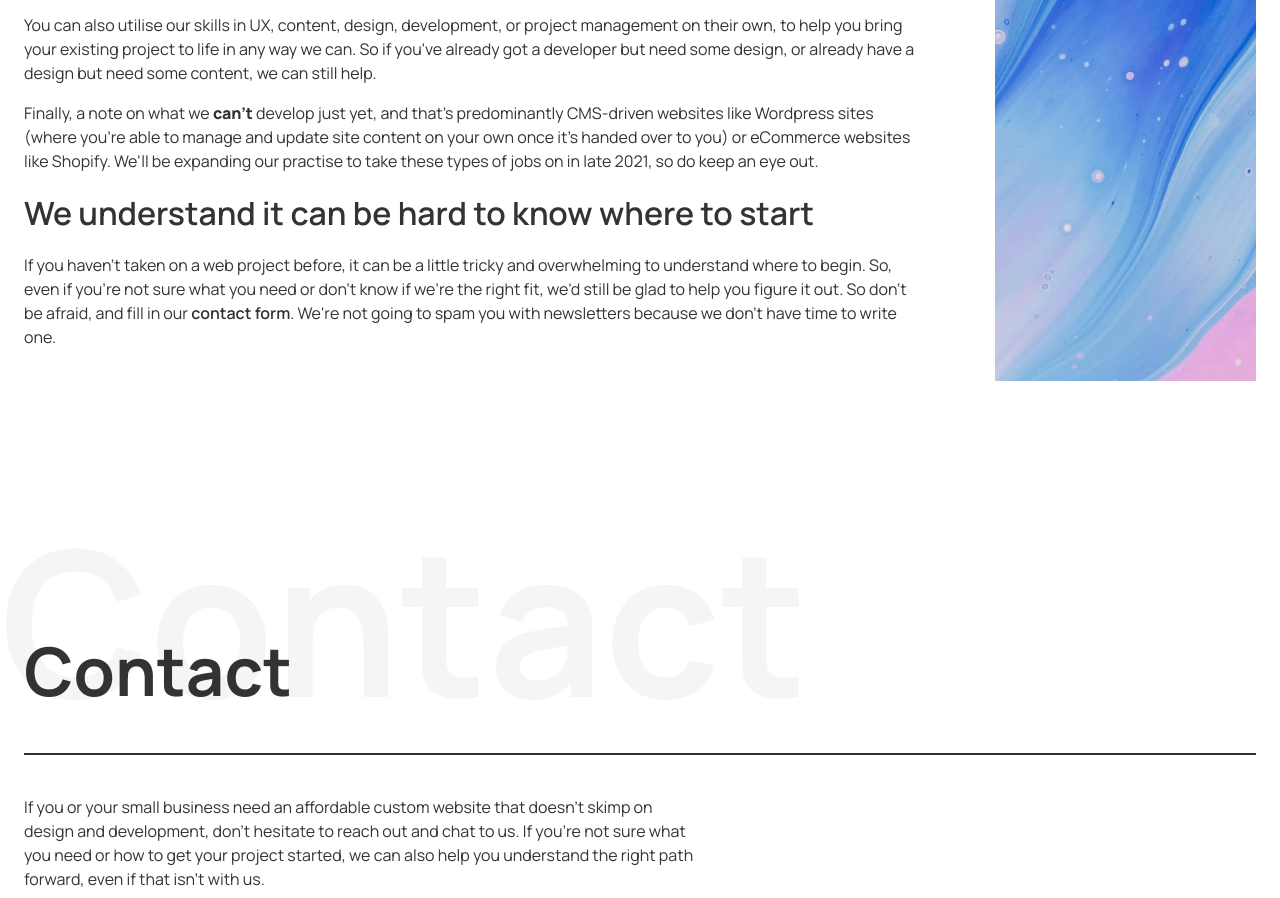
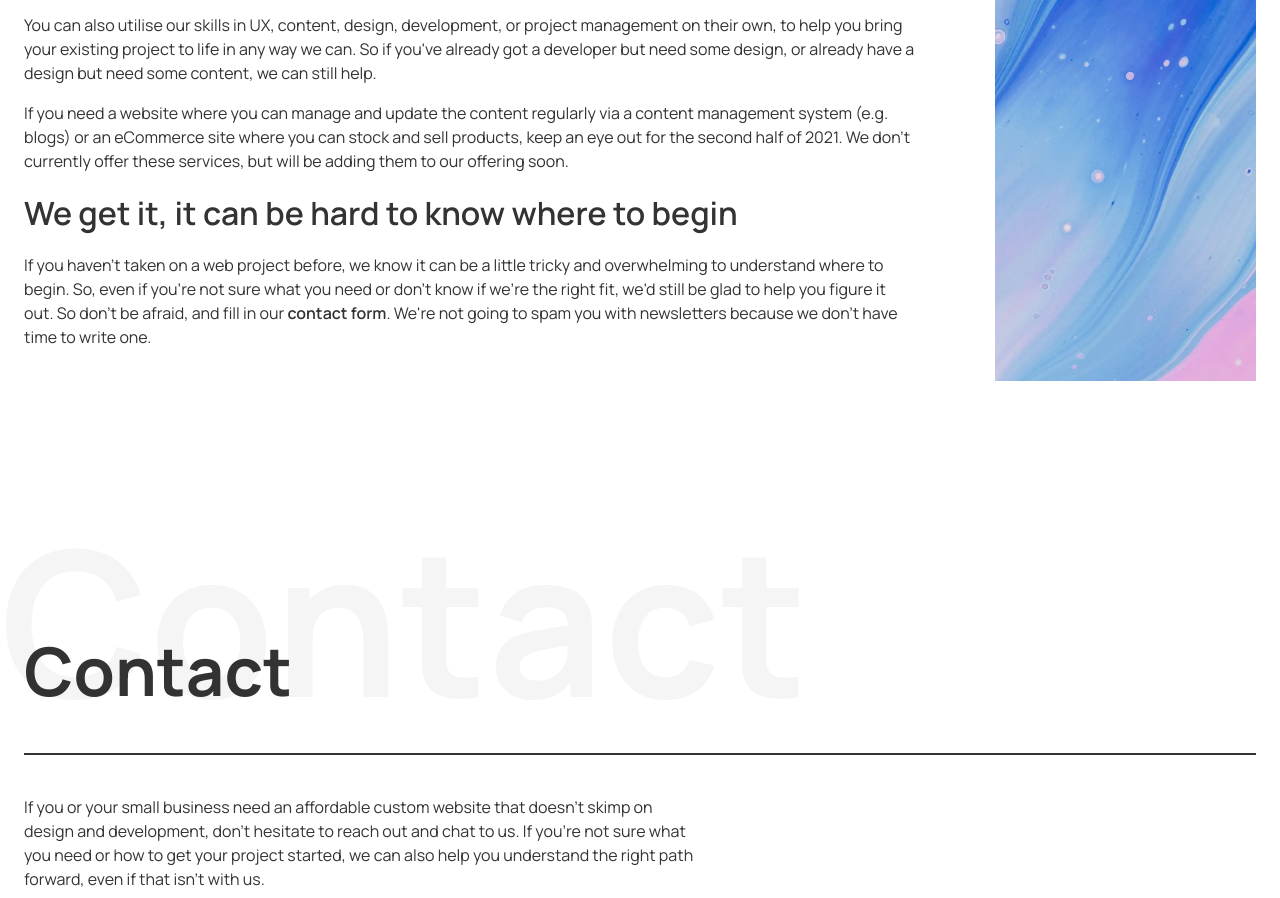
Before and after one commit to moysey1987/art-and-commerce, a plain HTML site: page index.html in a window 1280 px wide. Shown: the part 4951-5849 px from the top of the page. Drawn offline with nearby package versions, Linux system fonts and the light colour scheme.

Commit message:
Content update

```diff
--- a/index.html
+++ b/index.html
@@ -425,11 +425,11 @@ ABOUT
                 </p>
                 <p>You can also utilise our skills in UX, content, design, development, or project management on their own, to help you bring your existing project to life in any way we can. So if you've already got a developer but need some design, or already
                     have a design but need some content, we can still help.</p>
-                <p>Finally, a note on what we <b>can't</b> develop just yet, and that's predominantly CMS-driven websites like Wordpress sites (where you're able to manage and update site content on your own once it's handed over to you) or eCommerce websites
-                    like Shopify. We'll be expanding our practise to take these types of jobs on in late 2021, so do keep an eye out.</p>
-                <h4>We understand it can be hard to know where to start</h4>
-                <p>If you haven't taken on a web project before, it can be a little tricky and overwhelming to understand where to begin. So, even if you're not sure what you need or don't know if we're the right fit, we'd still be glad to help you figure
-                    it out. So don't be afraid, and fill in our <a href="#contact" class="fancy-link">contact form</a>. We're not going to spam you with newsletters because we don't have time to write one.</p>
+                <p>If you need a website where you can manage and update the content regularly via a content management system (e.g. blogs) or an eCommerce site where you can stock and sell products, keep an eye out for the second half of 2021. We don't
+                    currently offer these services, but will be adding them to our offering soon.</p>
+                <h4>We get it, it can be hard to know where to begin</h4>
+                <p>If you haven't taken on a web project before, we know it can be a little tricky and overwhelming to understand where to begin. So, even if you're not sure what you need or don't know if we're the right fit, we'd still be glad to help you
+                    figure it out. So don't be afraid, and fill in our <a href="#contact" class="fancy-link">contact form</a>. We're not going to spam you with newsletters because we don't have time to write one.</p>
             </div>
 
             <div class="about-column-three">
```
